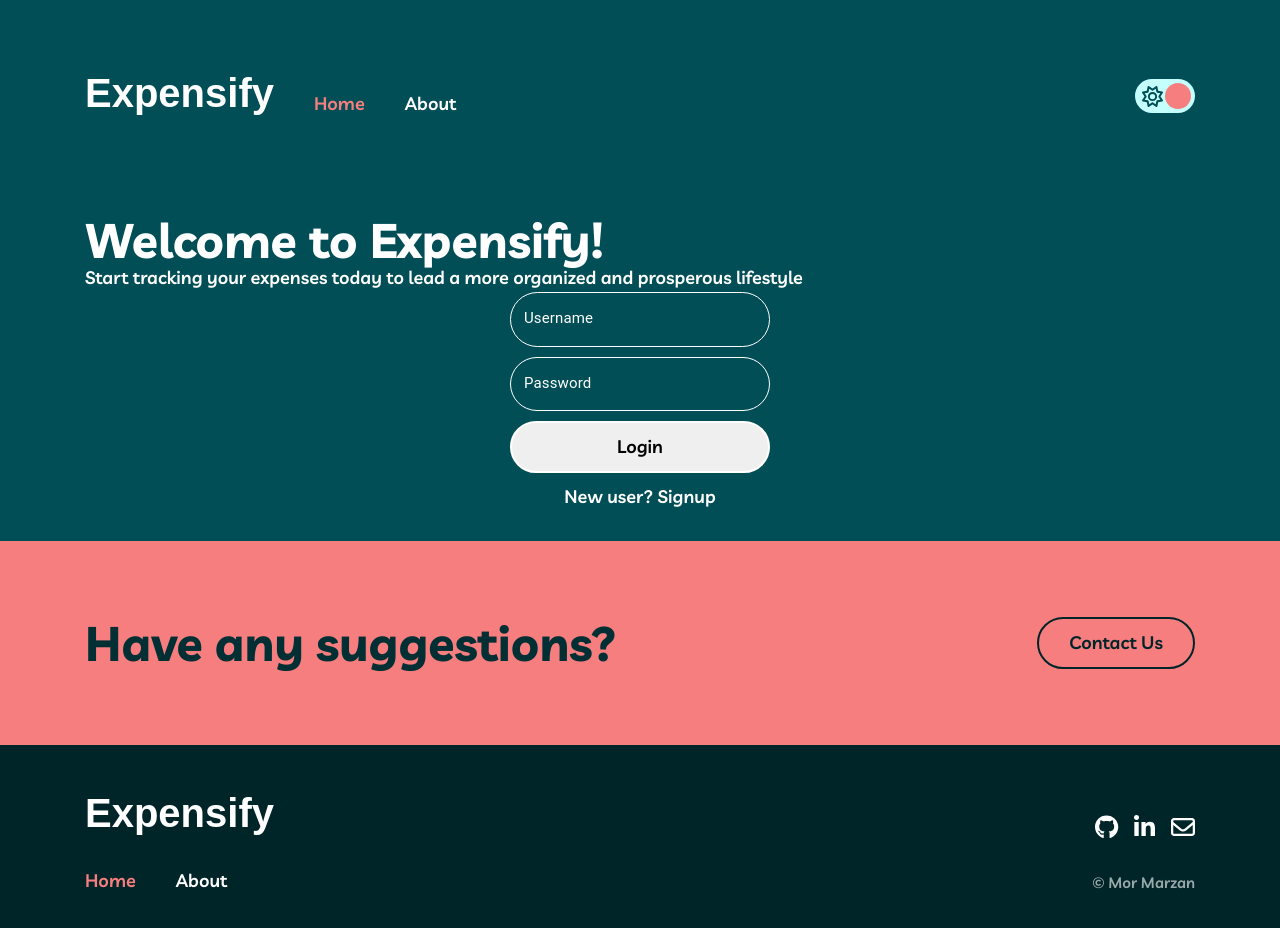
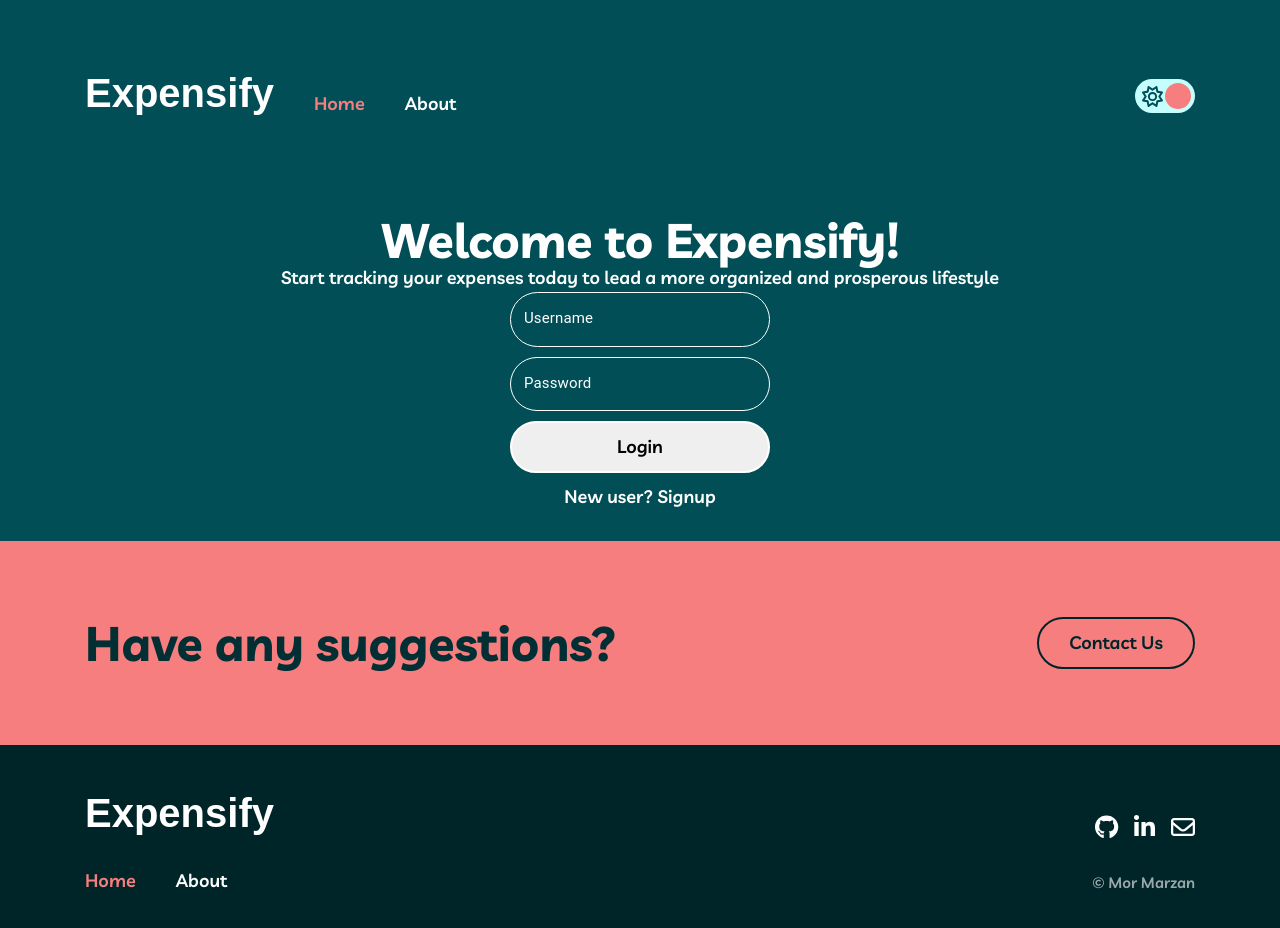
Before and after one commit to MorMarzan/Expensify-frontend, a React (Vite) app: page /#/ in a window 1280 px wide. Shown: the top 928 px of the page. Built offline with nearby package versions, Linux system fonts and the light colour scheme; a web font is replaced by a local one.

Commit message:
Fix style in hp and header

```diff
--- a/src/assets/styles/cmps/_app-header.scss
+++ b/src/assets/styles/cmps/_app-header.scss
@@ -106,7 +106,7 @@
             width: 34px;
             height: 34px;
             border-radius: 50%;
-            border: 2px solid white;
+            border: 2px solid var(--clrPrimary3);
             background-size: cover;
             background-position: center;
             overflow: hidden;
--- a/src/assets/styles/pages/_home-page.scss
+++ b/src/assets/styles/pages/_home-page.scss
@@ -11,11 +11,6 @@
             .start {
                 justify-self: center;
                 align-self: center;
-            }
-
-            @include for-wide-layout {
-                text-align: unset;
-
             }
         }
     }
```
